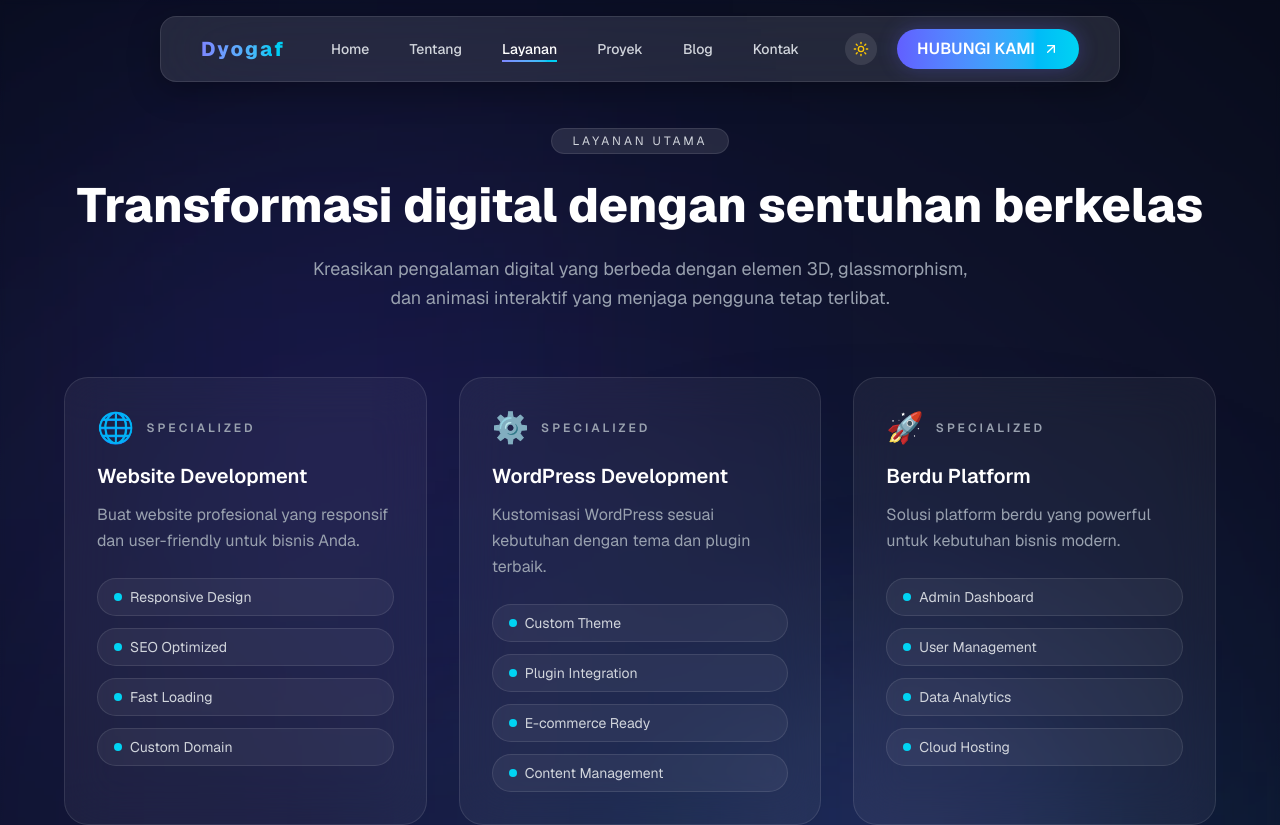
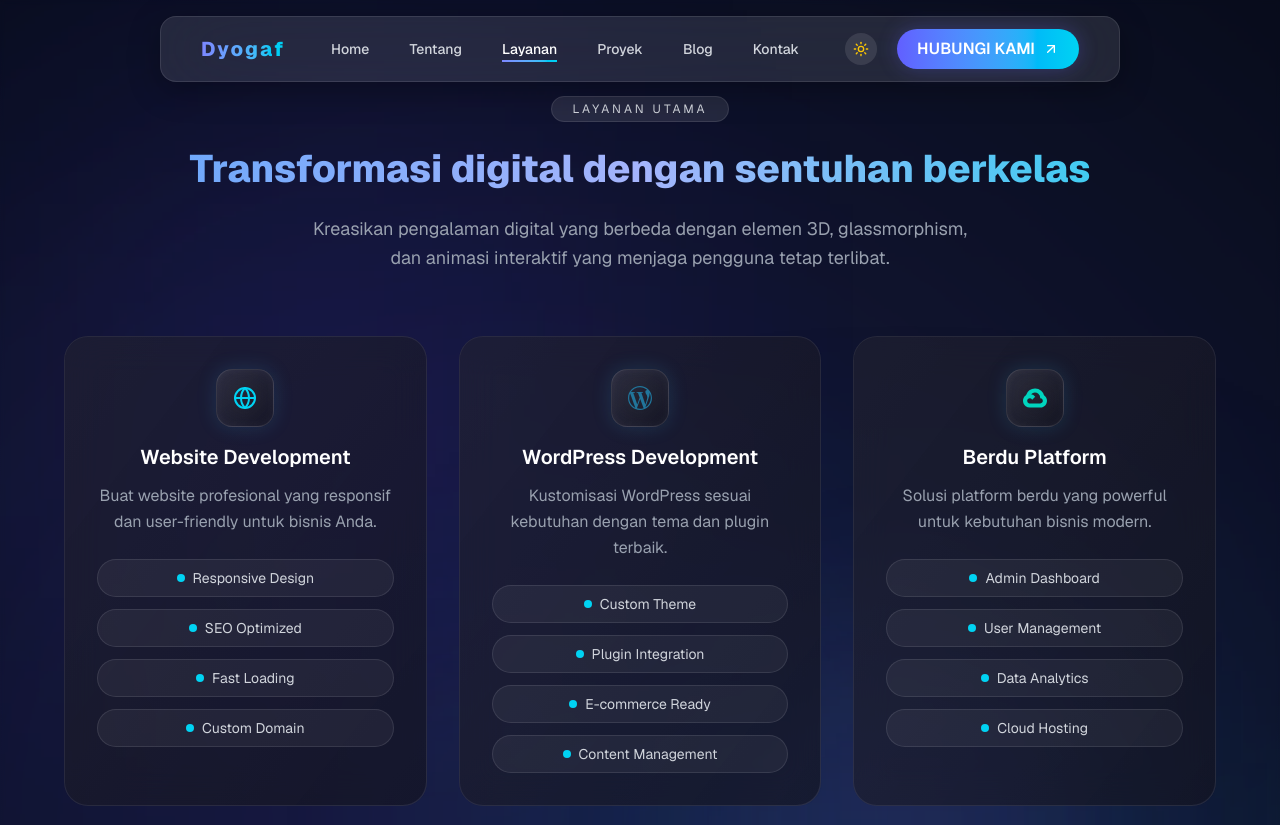
Before and after one commit to dymasyogaf/personal-website, a Next.js app: page /services in a window 1280 px wide. Shown: the top 825 px of the page. Built offline with nearby package versions, Linux system fonts and the light colour scheme.

Commit message:
update Layanan

```diff
--- a/src/app/about/page.tsx
+++ b/src/app/about/page.tsx
@@ -25,11 +25,8 @@ export default function AboutPage() {
     }, []);
 
     return (
-        <section className="relative z-10 min-h-screen px-6 sm:px-12 md:px-20 pt-28 pb-28 text-white overflow-hidden">
+        <section className="relative z-10 min-h-screen px-6 sm:px-12 md:px-20 pt-28 pb-28 text-white bg-transparent overflow-visible">
             {/* 🌌 Background */}
-            <div className="absolute inset-0 bg-gradient-to-b from-[#0a0a1a] via-[#0d0d22] to-[#0a0a1a]" />
-            <div className="absolute top-0 left-0 w-full h-full bg-[radial-gradient(circle_at_40%_30%,rgba(56,189,248,0.12),transparent_70%)] pointer-events-none" />
-
             <div className="relative max-w-7xl mx-auto flex flex-col gap-24">
                 {/* 🔹 1. Header */}
                 <div className="text-center space-y-6">
@@ -198,7 +195,6 @@ export default function AboutPage() {
                         dengan jiwa petualang dan hati yang bermakna. Setiap proyek adalah perjalanan menuju masa depan yang lebih indah. ✨
                     </p>
                 </div>
-
             </div>
         </section>
     );
--- a/src/app/services/page.tsx
+++ b/src/app/services/page.tsx
@@ -2,16 +2,51 @@
 
 import { motion } from 'framer-motion';
 import "../../styles/homepage.css";
+import { useCallback } from 'react';
+import { Globe } from 'lucide-react';
+import { SiWordpress, SiGooglecloud } from 'react-icons/si'; // ✅ Logo WordPress & Berdu
+import { Rocket } from 'lucide-react';
 
 export default function Layanan() {
+    // ✨ Efek reaktif mengikuti kursor
+    const handleMouseMove = useCallback((e: React.MouseEvent<HTMLElement>) => {
+        const rect = e.currentTarget.getBoundingClientRect();
+        e.currentTarget.style.setProperty('--mouse-x', `${e.clientX - rect.left}px`);
+        e.currentTarget.style.setProperty('--mouse-y', `${e.clientY - rect.top}px`);
+    }, []);
+
+    const services = [
+        {
+            title: 'Website Development',
+            desc: 'Buat website profesional yang responsif dan user-friendly untuk bisnis Anda.',
+            icon: <Globe className="w-6 h-6 text-cyan-400" />,
+            features: ['Responsive Design', 'SEO Optimized', 'Fast Loading', 'Custom Domain'],
+            color: 'cyan',
+        },
+        {
+            title: 'WordPress Development',
+            desc: 'Kustomisasi WordPress sesuai kebutuhan dengan tema dan plugin terbaik.',
+            icon: <SiWordpress className="w-6 h-6 text-[#21759B]" />, // 💙 Biru khas WordPress
+            features: ['Custom Theme', 'Plugin Integration', 'E-commerce Ready', 'Content Management'],
+            color: 'indigo',
+        },
+        {
+            title: 'Berdu Platform',
+            desc: 'Solusi platform berdu yang powerful untuk kebutuhan bisnis modern.',
+            icon: <SiGooglecloud className="w-6 h-6 text-teal-400" />, // ☁️ Mirip gaya platform
+            features: ['Admin Dashboard', 'User Management', 'Data Analytics', 'Cloud Hosting'],
+            color: 'teal',
+        },
+    ];
+
     return (
-        <section className="page-section text-white overflow-hidden">
+        <section className="relative z-10 py-24 px-6 sm:px-12 text-white overflow-hidden">
             {/* 🌟 Heading */}
             <div className="text-center mb-16">
                 <span className="px-5 py-1 text-xs uppercase tracking-[0.25em] bg-white/10 border border-white/10 backdrop-blur-md rounded-full text-gray-300">
                     Layanan Utama
                 </span>
-                <h2 className="mt-5 text-3xl sm:text-5xl font-extrabold text-white leading-snug">
+                <h2 className="mt-5 section-title">
                     Transformasi digital dengan sentuhan berkelas
                 </h2>
                 <p className="mt-4 text-gray-400 max-w-2xl mx-auto text-base sm:text-lg leading-relaxed">
@@ -21,56 +56,31 @@ export default function Layanan() {
 
             {/* 💼 Grid Layanan */}
             <div className="grid md:grid-cols-3 gap-8 max-w-6xl mx-auto">
-                {[
-                    {
-                        title: 'Website Development',
-                        desc: 'Buat website profesional yang responsif dan user-friendly untuk bisnis Anda.',
-                        icon: '🌐',
-                        features: ['Responsive Design', 'SEO Optimized', 'Fast Loading', 'Custom Domain'],
-                        gradient: 'from-indigo-600/40 to-blue-500/30',
-                    },
-                    {
-                        title: 'WordPress Development',
-                        desc: 'Kustomisasi WordPress sesuai kebutuhan dengan tema dan plugin terbaik.',
-                        icon: '⚙️',
-                        features: ['Custom Theme', 'Plugin Integration', 'E-commerce Ready', 'Content Management'],
-                        gradient: 'from-purple-600/40 to-cyan-500/30',
-                    },
-                    {
-                        title: 'Berdu Platform',
-                        desc: 'Solusi platform berdu yang powerful untuk kebutuhan bisnis modern.',
-                        icon: '🚀',
-                        features: ['Admin Dashboard', 'User Management', 'Data Analytics', 'Cloud Hosting'],
-                        gradient: 'from-cyan-500/40 to-blue-400/30',
-                    },
-                ].map((service, i) => (
+                {services.map((service, i) => (
                     <motion.div
                         key={i}
                         initial={{ opacity: 0, y: 40 }}
                         whileInView={{ opacity: 1, y: 0 }}
                         transition={{ delay: i * 0.2, duration: 0.6 }}
                         viewport={{ once: false, amount: 0.3 }}
-                        className="group relative rounded-3xl border border-white/10 bg-white/5 backdrop-blur-xl p-8 hover:-translate-y-2 transition-all duration-500 hover:shadow-[0_0_40px_rgba(99,102,241,0.15)]"
+                        onMouseMove={handleMouseMove}
+                        data-color={service.color}
+                        className="service-reactive p-8 rounded-3xl text-center transition-all duration-500"
                     >
-                        <div
-                            className={`absolute inset-0 bg-gradient-to-br ${service.gradient} opacity-0 group-hover:opacity-20 transition-opacity duration-500 rounded-3xl`}
-                        />
-                        <div className="relative z-10">
-                            <div className="flex items-center gap-3 mb-4">
-                                <div className="text-3xl">{service.icon}</div>
-                                <span className="text-xs tracking-[0.25em] uppercase text-gray-400 font-semibold">
-                                    Specialized
-                                </span>
+                        <div className="relative z-10 flex flex-col items-center">
+                            {/* 🌈 Ikon ala Hero/Highlight */}
+                            <div className="icon-glass p-4 rounded-2xl mb-4">
+                                {service.icon}
                             </div>
 
-                            <h3 className="text-xl font-semibold mb-3">{service.title}</h3>
+                            <h3 className="text-xl font-semibold mb-3 text-white">{service.title}</h3>
                             <p className="text-gray-400 leading-relaxed mb-6">{service.desc}</p>
 
-                            <ul className="space-y-3">
+                            <ul className="space-y-3 w-full">
                                 {service.features.map((feat, j) => (
                                     <li
                                         key={j}
-                                        className="flex items-center gap-2 text-sm bg-white/5 px-4 py-2 rounded-full text-gray-300 border border-white/10 hover:bg-white/10 transition"
+                                        className="flex items-center gap-2 text-sm bg-white/5 px-4 py-2 rounded-full text-gray-300 border border-white/10 hover:bg-white/10 transition justify-center"
                                     >
                                         <span className="w-2 h-2 rounded-full bg-cyan-400"></span>
                                         {feat}
```
Also changed, not shown: src/styles/services.css (added).
